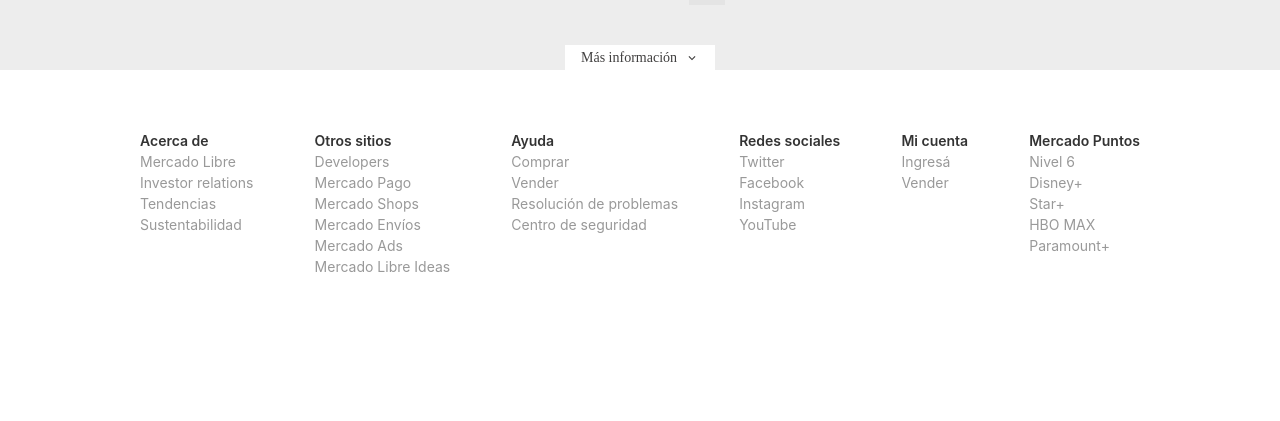
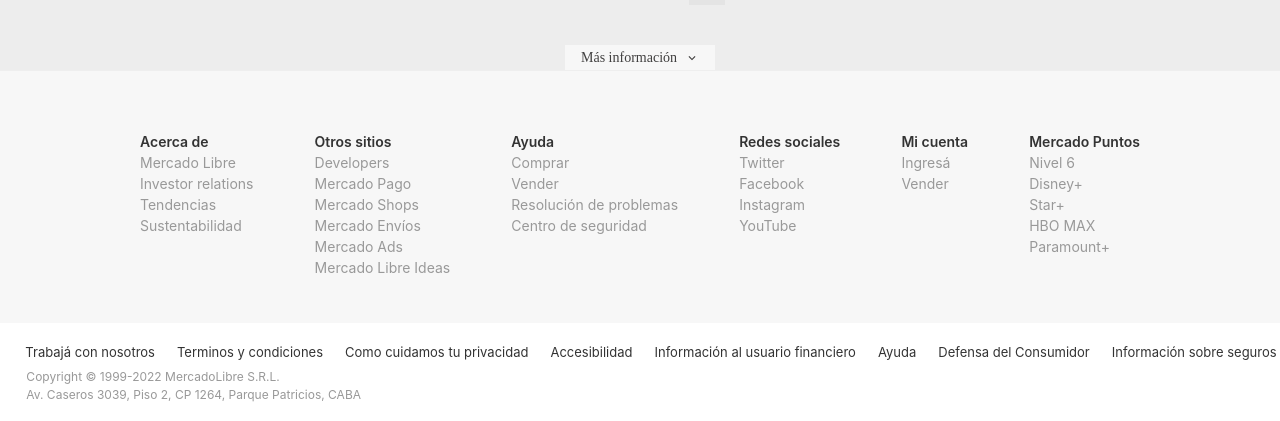
Before and after one commit to CodemiaClub/mercado-libre, a React (Create React App) app: page / in a window 1280 px wide. Shown: the part 3014-3435 px from the top of the page. Before the commit the page ends 3336 px from the top, so only its background shows below. Built offline with nearby package versions, Linux system fonts and the light colour scheme.

Commit message:
se agrega componente FooterInformation

```diff
--- a/src/componentes/Footer/Footer.jsx
+++ b/src/componentes/Footer/Footer.jsx
@@ -1,4 +1,5 @@
 import '../../hojas-de-estilo/Styles-Footer/Footer.css';
+import FooterInformation from './FooterInformation';
 import FooterMenu from './FooterMenu';
 import FooterOption from './FooterOption';
 
@@ -52,7 +53,7 @@
             nav5='Paramount+' />
         </div>
       </div>
-
+        <FooterInformation />
     </div >
   )
 }
--- /dev/null
+++ b/src/componentes/Footer/FooterInformation.jsx
@@ -0,0 +1,26 @@
+import '../../hojas-de-estilo/Styles-Footer/FooterInformation.css';
+
+function FooterInformation(){
+  return(
+    <div className="containerInformation">
+      <div className="information">
+        <div className="title">
+          <p>Trabajá con nosotros</p>
+          <p>Terminos y condiciones</p>
+          <p>Como cuidamos tu privacidad</p>
+          <p>Accesibilidad</p>
+          <p>Información al usuario financiero</p>
+          <p>Ayuda</p>
+          <p>Defensa del Consumidor</p>
+          <p>Información sobre seguros</p>
+        </div>
+        <div className="legal">
+          <p>Copyright © 1999-2022 MercadoLibre S.R.L.</p>
+          <p>Av. Caseros 3039, Piso 2, CP 1264, Parque Patricios, CABA</p>
+        </div>
+      </div>
+    </div>
+  )
+}
+
+export default FooterInformation;
--- a/src/hojas-de-estilo/Styles-Footer/Footer.css
+++ b/src/hojas-de-estilo/Styles-Footer/Footer.css
@@ -11,7 +11,8 @@
 
 .footerBackground{
     width: 100%;
-    background-color: white;
+    background-color: #f7f7f7;
+    border-top: 1px solid #eee;
     display: flex;
     justify-content: center;
 }
@@ -20,6 +21,6 @@
     display: flex;
     justify-content: space-between;
     width: 1000px;
-    background-color: white;
+    background-color: #f7f7f7;
     font-size: 14px;
 }
--- /dev/null
+++ b/src/hojas-de-estilo/Styles-Footer/FooterInformation.css
@@ -0,0 +1,30 @@
+.containerInformation{
+    width: 100%;
+    border-color: #e6e6e6;
+    background-color: #fff;
+    display: flex;
+    justify-content: center;
+    padding: 20px 0 20px 0;
+}
+
+.title{
+    display: flex;
+    justify-content: space-between;
+    font-size: 13px;
+    color: #333;
+    font-weight: 400;
+    margin-bottom: 5px;
+}
+
+.title p{
+    margin-left: 22px;
+}
+
+.legal{
+    display: flex;
+    flex-direction: column;
+    text-align: start;
+    margin-left: 23px;
+    font-size: 12px;
+    color: #999999;
+}
--- a/src/hojas-de-estilo/Styles-Footer/FooterMenu.css
+++ b/src/hojas-de-estilo/Styles-Footer/FooterMenu.css
@@ -4,6 +4,7 @@
     text-align: start;
     margin: 60px 0 45px 0;
     color: #999;
+
 }
 
 .titleFooter{
--- a/src/hojas-de-estilo/Styles-Footer/FooterOption.css
+++ b/src/hojas-de-estilo/Styles-Footer/FooterOption.css
@@ -4,6 +4,6 @@
     text-align: center;
     width: 150px;
     padding: 0 20px 0 20px;
-    background-color: white;
+    background-color: #f7f7f7;
     font-size: 12px;
 }
```
